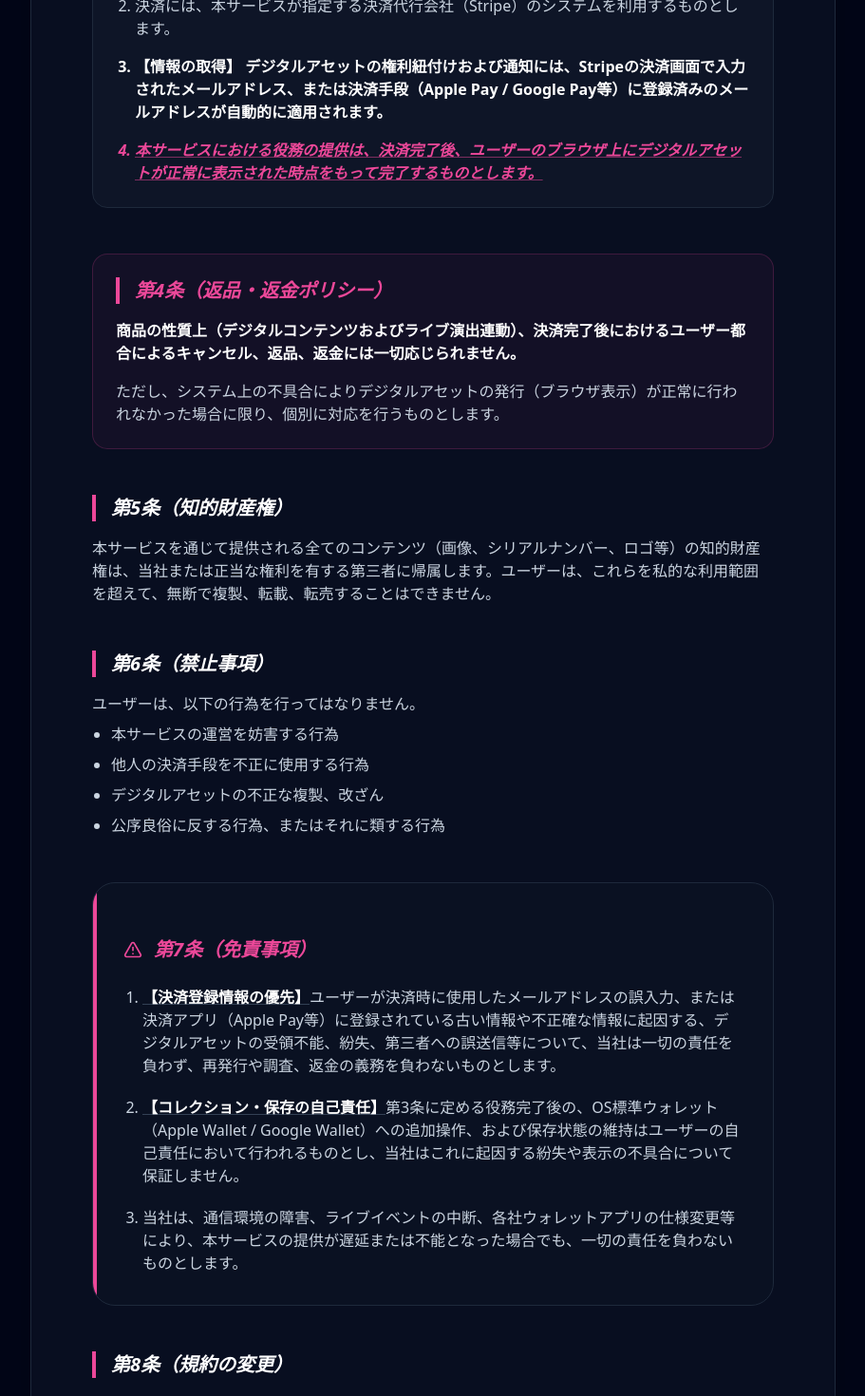
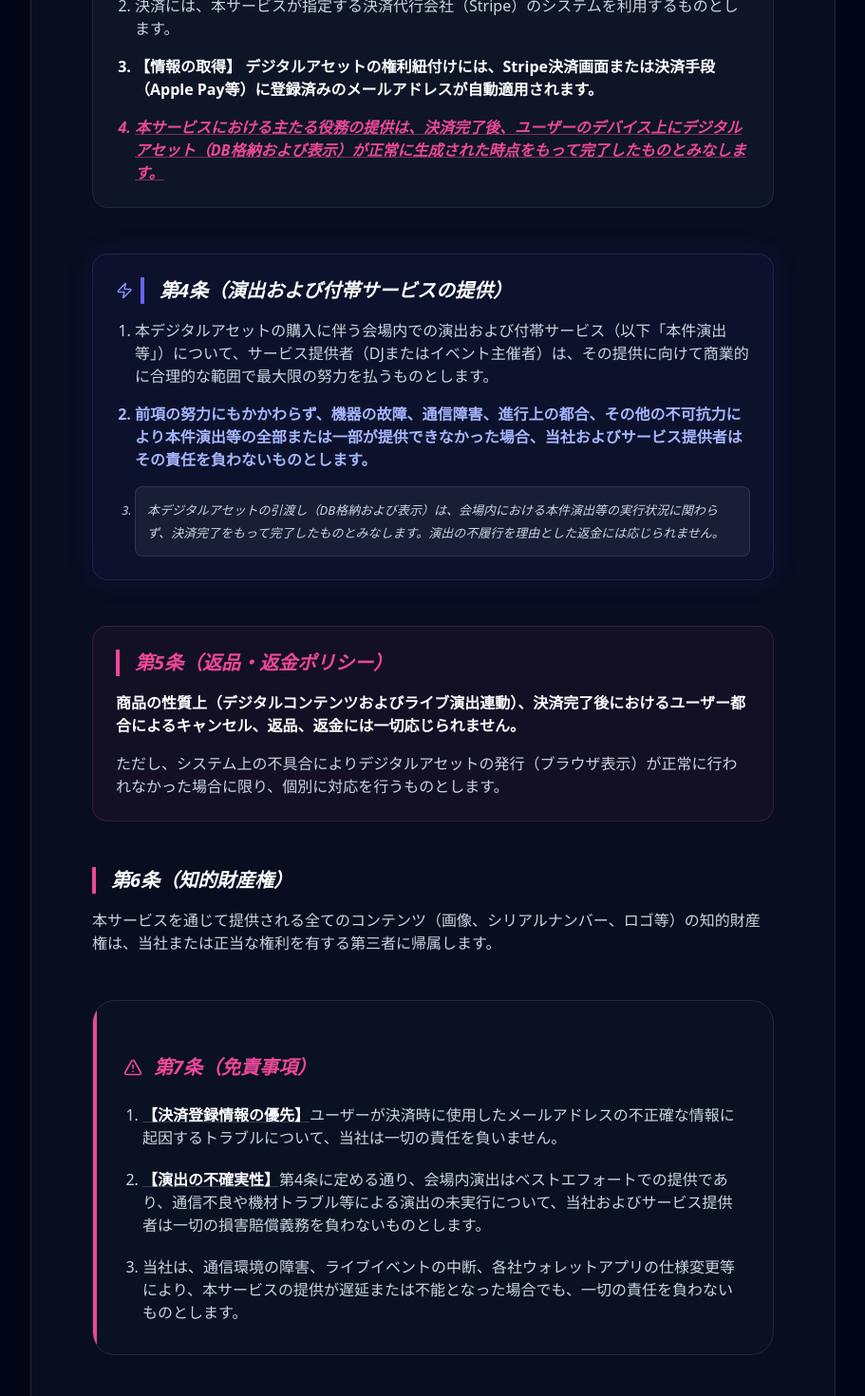
Before and after one commit to spacemindhiro/direct-cheers, a Next.js app: page /terms in a window 1280 px wide. Shown: the part 800-2270 px from the top of the page at 95% size, without its empty margins (184-1095 px from the left). Built offline with nearby package versions, Linux system fonts and the light colour scheme.

Commit message:
利用規約更新

```diff
--- a/app/terms/page.tsx
+++ b/app/terms/page.tsx
@@ -1,6 +1,6 @@
 import React from 'react';
 import Link from 'next/link';
-import { ArrowLeft, ShieldCheck, AlertTriangle, Mail } from "lucide-react";
+import { ArrowLeft, ShieldCheck, AlertTriangle, Mail, Zap } from "lucide-react";
 
 export default function TermsPage() {
   return (
@@ -40,34 +40,42 @@ export default function TermsPage() {
                 <li>ユーザーは、本サービス上で定められた金額を支払うことにより、デジタルアセットを購入できます。</li>
                 <li>決済には、本サービスが指定する決済代行会社（Stripe）のシステムを利用するものとします。</li>
                 <li className="text-white font-bold">
-                  【情報の取得】 デジタルアセットの権利紐付けおよび通知には、Stripeの決済画面で入力されたメールアドレス、または決済手段（Apple Pay / Google Pay等）に登録済みのメールアドレスが自動的に適用されます。
+                  【情報の取得】 デジタルアセットの権利紐付けには、Stripe決済画面または決済手段（Apple Pay等）に登録済みのメールアドレスが自動適用されます。
                 </li>
                 <li className="text-pink-500 font-black italic underline decoration-pink-500/50">
-                  本サービスにおける役務の提供は、決済完了後、ユーザーのブラウザ上にデジタルアセットが正常に表示された時点をもって完了するものとします。
+                  本サービスにおける主たる役務の提供は、決済完了後、ユーザーのデバイス上にデジタルアセット（DB格納および表示）が正常に生成された時点をもって完了したものとみなします。
+                </li>
+              </ul>
+            </section>
+
+            {/* 🔥 新設：演出および付帯サービスの条項 */}
+            <section className="bg-indigo-500/5 p-6 rounded-2xl border border-indigo-500/20 shadow-[0_0_30px_rgba(79,70,229,0.1)]">
+              <div className="flex items-center gap-2 mb-4">
+                <Zap className="text-indigo-400" size={18} />
+                <h2 className="text-xl font-bold text-white italic border-l-4 border-indigo-500 pl-4">第4条（演出および付帯サービスの提供）</h2>
+              </div>
+              <ul className="list-decimal ml-5 space-y-4">
+                <li>
+                  本デジタルアセットの購入に伴う会場内での演出および付帯サービス（以下「本件演出等」）について、サービス提供者（DJまたはイベント主催者）は、その提供に向けて商業的に合理的な範囲で最大限の努力を払うものとします。
+                </li>
+                <li className="text-indigo-300 font-bold">
+                  前項の努力にもかかわらず、機器の故障、通信障害、進行上の都合、その他の不可抗力により本件演出等の全部または一部が提供できなかった場合、当社およびサービス提供者はその責任を負わないものとします。
+                </li>
+                <li className="bg-white/5 p-3 rounded-lg border border-white/10 italic text-[13px]">
+                   本デジタルアセットの引渡し（DB格納および表示）は、会場内における本件演出等の実行状況に関わらず、決済完了をもって完了したものとみなします。演出の不履行を理由とした返金には応じられません。
                 </li>
               </ul>
             </section>
 
             <section className="bg-pink-500/5 p-6 rounded-2xl border border-pink-500/20">
-              <h2 className="text-xl font-bold text-pink-500 mb-4 italic border-l-4 border-pink-500 pl-4">第4条（返品・返金ポリシー）</h2>
+              <h2 className="text-xl font-bold text-pink-500 mb-4 italic border-l-4 border-pink-500 pl-4">第5条（返品・返金ポリシー）</h2>
               <p className="mb-4 text-white font-bold">商品の性質上（デジタルコンテンツおよびライブ演出連動）、決済完了後におけるユーザー都合によるキャンセル、返品、返金には一切応じられません。</p>
               <p>ただし、システム上の不具合によりデジタルアセットの発行（ブラウザ表示）が正常に行われなかった場合に限り、個別に対応を行うものとします。</p>
             </section>
 
             <section>
-              <h2 className="text-xl font-bold text-white mb-4 italic border-l-4 border-pink-500 pl-4">第5条（知的財産権）</h2>
-              <p>本サービスを通じて提供される全てのコンテンツ（画像、シリアルナンバー、ロゴ等）の知的財産権は、当社または正当な権利を有する第三者に帰属します。ユーザーは、これらを私的な利用範囲を超えて、無断で複製、転載、転売することはできません。</p>
-            </section>
-
-            <section>
-              <h2 className="text-xl font-bold text-white mb-4 italic border-l-4 border-pink-500 pl-4">第6条（禁止事項）</h2>
-              <p>ユーザーは、以下の行為を行ってはなりません。</p>
-              <ul className="list-disc ml-5 space-y-2 mt-2">
-                <li>本サービスの運営を妨害する行為</li>
-                <li>他人の決済手段を不正に使用する行為</li>
-                <li>デジタルアセットの不正な複製、改ざん</li>
-                <li>公序良俗に反する行為、またはそれに類する行為</li>
-              </ul>
+              <h2 className="text-xl font-bold text-white mb-4 italic border-l-4 border-pink-500 pl-4">第6条（知的財産権）</h2>
+              <p>本サービスを通じて提供される全てのコンテンツ（画像、シリアルナンバー、ロゴ等）の知的財産権は、当社または正当な権利を有する第三者に帰属します。</p>
             </section>
 
             <section className="border border-slate-800 p-8 rounded-3xl space-y-6 relative overflow-hidden bg-slate-900/30">
@@ -79,21 +87,26 @@ export default function TermsPage() {
               <ul className="list-decimal ml-5 space-y-5">
                 <li>
                   <span className="text-white font-bold underline decoration-slate-700">【決済登録情報の優先】</span>
-                  ユーザーが決済時に使用したメールアドレスの誤入力、または決済アプリ（Apple Pay等）に登録されている古い情報や不正確な情報に起因する、デジタルアセットの受領不能、紛失、第三者への誤送信等について、当社は一切の責任を負わず、再発行や調査、返金の義務を負わないものとします。
+                  ユーザーが決済時に使用したメールアドレスの不正確な情報に起因するトラブルについて、当社は一切の責任を負いません。
                 </li>
                 <li>
-                  <span className="text-white font-bold underline decoration-slate-700">【コレクション・保存の自己責任】</span>
-                  第3条に定める役務完了後の、OS標準ウォレット（Apple Wallet / Google Wallet）への追加操作、および保存状態の維持はユーザーの自己責任において行われるものとし、当社はこれに起因する紛失や表示の不具合について保証しません。
+                  <span className="text-white font-bold underline decoration-slate-700">【演出の不確実性】</span>
+                  第4条に定める通り、会場内演出はベストエフォートでの提供であり、通信不良や機材トラブル等による演出の未実行について、当社およびサービス提供者は一切の損害賠償義務を負わないものとします。
                 </li>
                 <li>
-                  当社は、通信環境の障害、ライブイベントの中断、各社ウォレットアプリの仕様変更等により、本サービスの提供が遅延または不能となった場合でも、一切の責任を負わないものとします。
+                   当社は、通信環境の障害、ライブイベントの中断、各社ウォレットアプリの仕様変更等により、本サービスの提供が遅延または不能となった場合でも、一切の責任を負わないものとします。
                 </li>
               </ul>
             </section>
 
             <section>
-              <h2 className="text-xl font-bold text-white mb-4 italic border-l-4 border-pink-500 pl-4">第8条（規約の変更）</h2>
-              <p>当社は、ユーザーの承諾を得ることなく、本規約を変更できるものとします。変更後の規約は、本サービス上に表示した時点から効力を生じるものとします。</p>
+              <h2 className="text-xl font-bold text-white mb-4 italic border-l-4 border-pink-500 pl-4">第8条（禁止事項）</h2>
+              <p>ユーザーは、本サービスの運営を妨害する行為、他人の決済手段の不正使用、デジタルアセットの不正複製等を行ってはなりません。</p>
+            </section>
+
+            <section>
+              <h2 className="text-xl font-bold text-white mb-4 italic border-l-4 border-pink-500 pl-4">第9条（規約の変更）</h2>
+              <p>当社は、ユーザーの承諾を得ることなく、本規約を変更できるものとします。</p>
             </section>
 
           </div>
```
